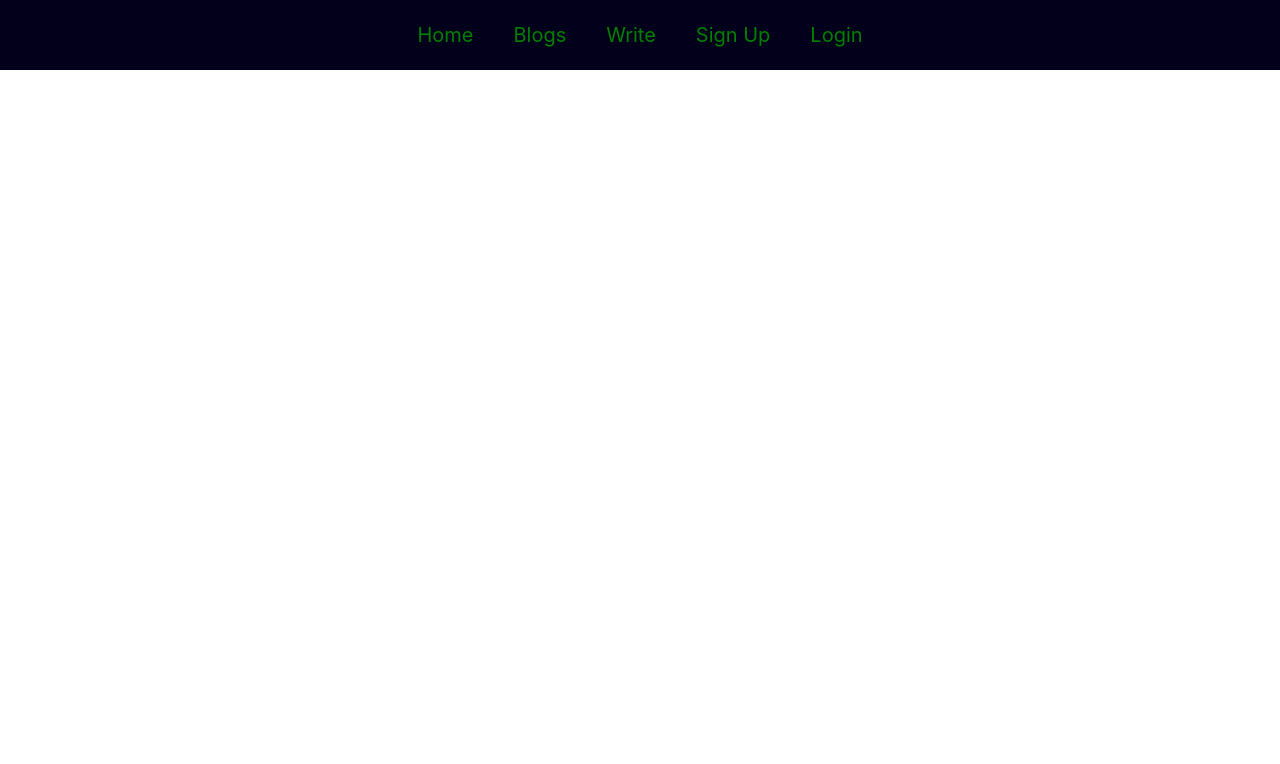
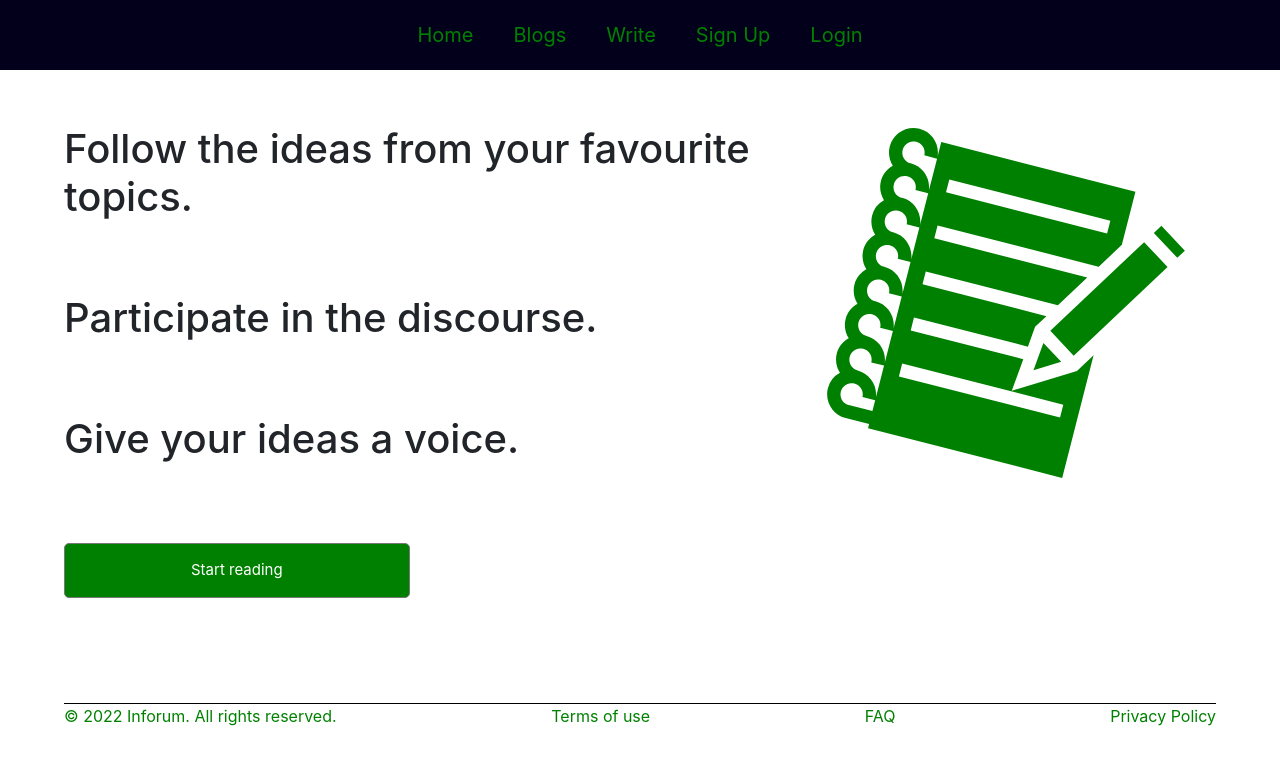
Before and after one commit to chibukasia/inforum, a React (Create React App) app in the folder client/: page / in a window 1280 px wide. Shown: the top 764 px of the page. Built offline with nearby package versions, Linux system fonts and the light colour scheme; no server answers.

Commit message:
Landing page.

```diff
--- a/client/src/App.js
+++ b/client/src/App.js
@@ -7,6 +7,7 @@ import Blog from './components/blog';
 import { useEffect, useState } from 'react';
 import AddBlog from './components/addblog';
 import SignUp from './components/signup'
+import Landing from './components/landing';
 
 function App() {
   const [blogs, setBlogs] = useState([])
@@ -28,6 +29,7 @@ function App() {
       </nav>
     <div className='main'>
       <Routes>
+        <Route exact path="/" element={<Landing />}/>
         <Route exact path='/login' element={<LoginForm/>}/>
         <Route exact path='/blogs' element={<Blogs blogs={blogs} setSearch={setSearch} search={search}/>}/>
         <Route exact path='/addblog' element={<AddBlog setBlogs={setBlogs}/>}/>
--- /dev/null
+++ b/client/src/components/landing.css
@@ -0,0 +1,42 @@
+.landing {
+    display: flex;
+    flex-direction: column;
+    margin-top: 2%;
+}
+
+.section-holder {
+    display: flex;
+    flex-direction: row;
+    justify-content: space-between;
+}
+
+.text {
+    display: flex;
+    flex-direction: column;
+    justify-content: space-around;
+}
+
+.footer {
+    display: flex;
+    flex-direction: column;
+    margin-top: 75px;
+    border-top: 1px solid black;
+    border-top-color: black;
+}
+
+.footer-content {
+    display: flex;
+    flex-direction: row;
+    justify-content: space-between;
+}
+
+.logo {
+    padding: 10px;
+    margin-right: 10px;
+    margin-top: 10px;
+}
+
+.get-started {
+    margin-top: 20px;
+    width: 30%;
+}
--- /dev/null
+++ b/client/src/components/landing.js
@@ -0,0 +1,32 @@
+import loginavi from "../loginavi.png";
+import { GiNotebook } from "react-icons/gi";
+import { Link } from "react-router-dom";
+import "./landing.css";
+
+const Landing = () => {
+    return (
+        <div className="landing">
+        <div className="section-holder">
+        <div className="text">
+        <h1>Follow the ideas from your favourite topics.</h1>
+        <h1>Participate in the discourse.</h1>
+        <h1>Give your ideas a voice.</h1>
+        </div>
+        <div className="brand">
+        <GiNotebook className="logo" color="green" size="25rem"/>
+        </div>
+        </div>
+        <Link to="/signup" className="get-started"><input type="submit" value="Start reading"/></Link>
+        <div className="footer">
+        <div className="footer-content">
+        <p style={{ color: "green"}}>© 2022 Inforum. All rights reserved.</p>
+        <p style={{ color: "green"}}>Terms of use</p>
+        <p style={{ color: "green"}}>FAQ</p>
+        <p style={{ color: "green"}}>Privacy Policy</p>
+        </div>
+        </div>
+        </div>
+    );
+}
+
+export default Landing;
```
Also changed, not shown: 1 other file (tests, documents, lock files or other folders).
